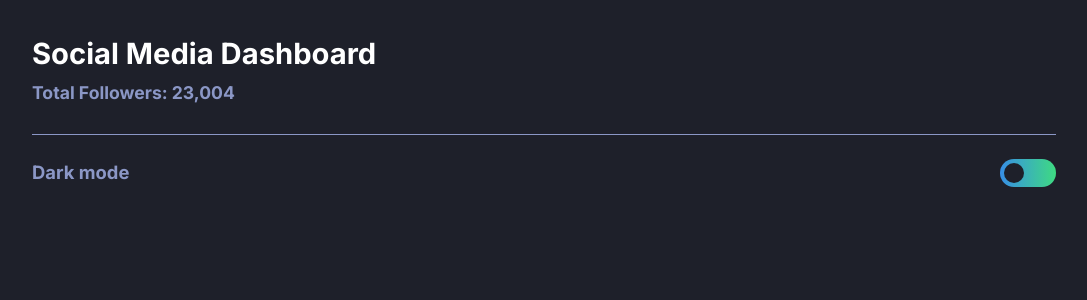
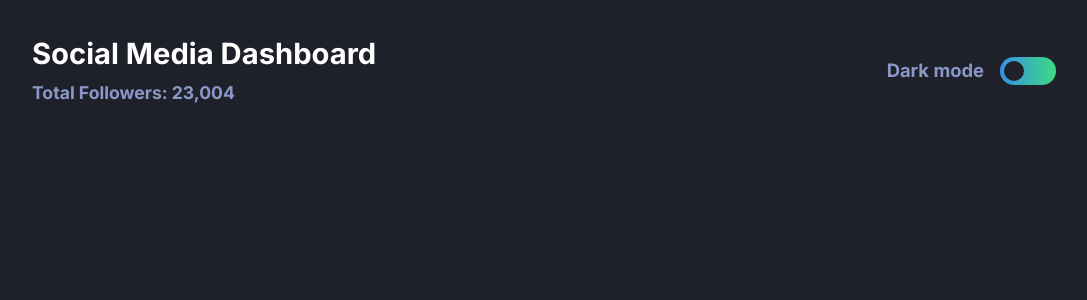
Before and after one commit to FelipeFama/social-media-dashboard-with-theme-switcher-master, a React (Vite) app: page / in a window 1280 px wide. Shown: the top 300 px of the page, without its empty margins (96-1183 px from the left). Built offline with nearby package versions, Linux system fonts and the light colour scheme.

Commit message:
Update header styles

```diff
--- a/src/components/Header/index.styles.ts
+++ b/src/components/Header/index.styles.ts
@@ -5,6 +5,10 @@ export const HeaderContainer = styled.header`
   flex-direction: column;
   width: 100%;
   padding-bottom: 1.5rem;
+  @media (min-width: 1024px) {
+    display: grid;
+    grid-template-columns: repeat(2, 1fr);
+  }
 `;
 
 export const HeaderTitle = styled.h1`
@@ -25,6 +29,9 @@ export const Separator = styled.div`
   margin: 1.5rem 0;
   padding: 0.5px;
   width: 100%;
+  @media (min-width: 1024px) {
+    display: none;
+  }
 `;
 
 export const SwitchContainer = styled.nav`
@@ -32,6 +39,14 @@ export const SwitchContainer = styled.nav`
   justify-content: space-between;
   align-items: center;
   width: 100%;
+  @media (min-width: 1024px) {
+    grid-column: 2/3;
+    grid-row: 1/3;
+    gap: 1rem;
+    align-self: center;
+    justify-self: flex-end;
+    width: auto;
+  }
 `;
 
 export const SwitchLabel = styled.label`
```
